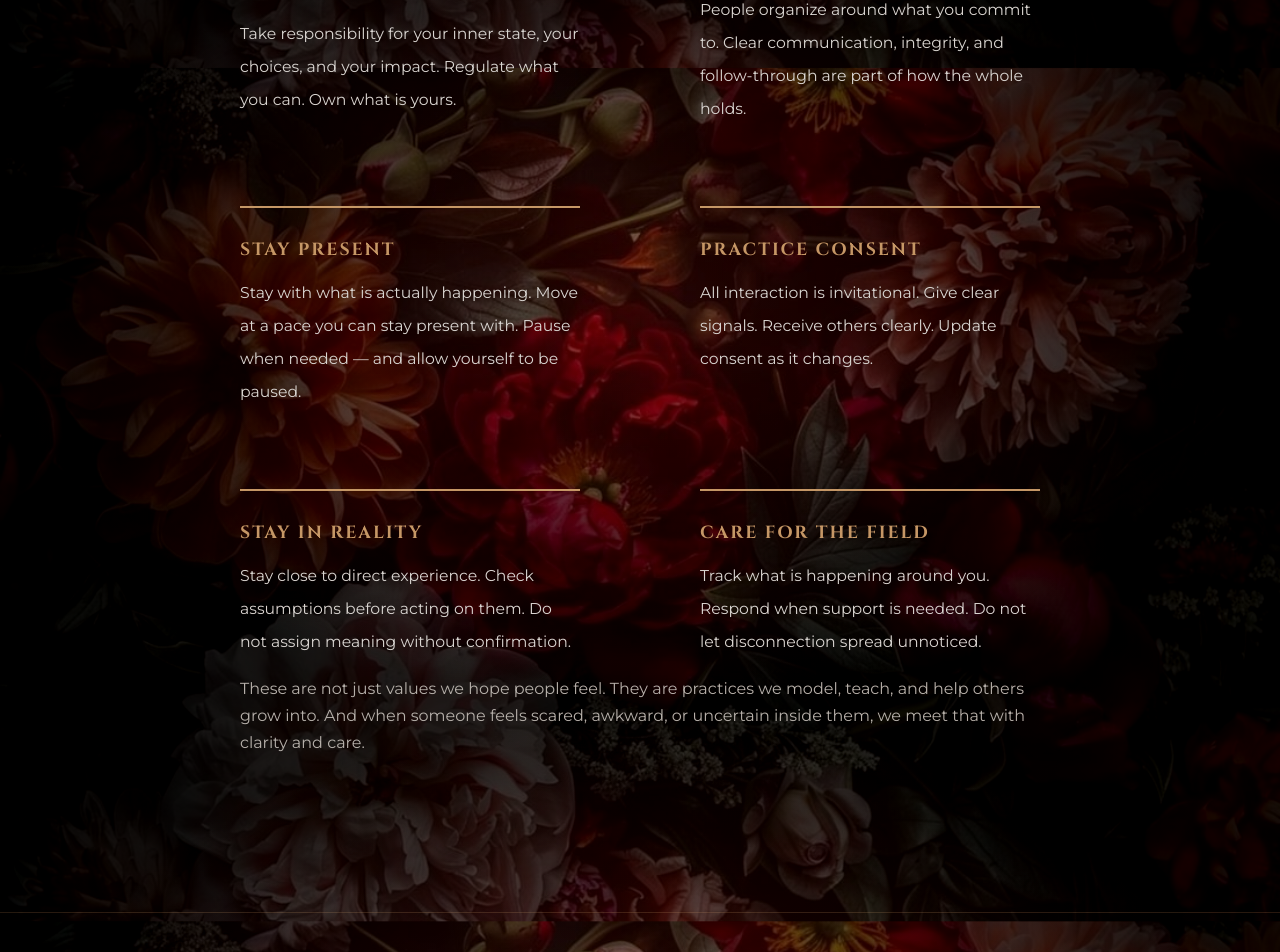
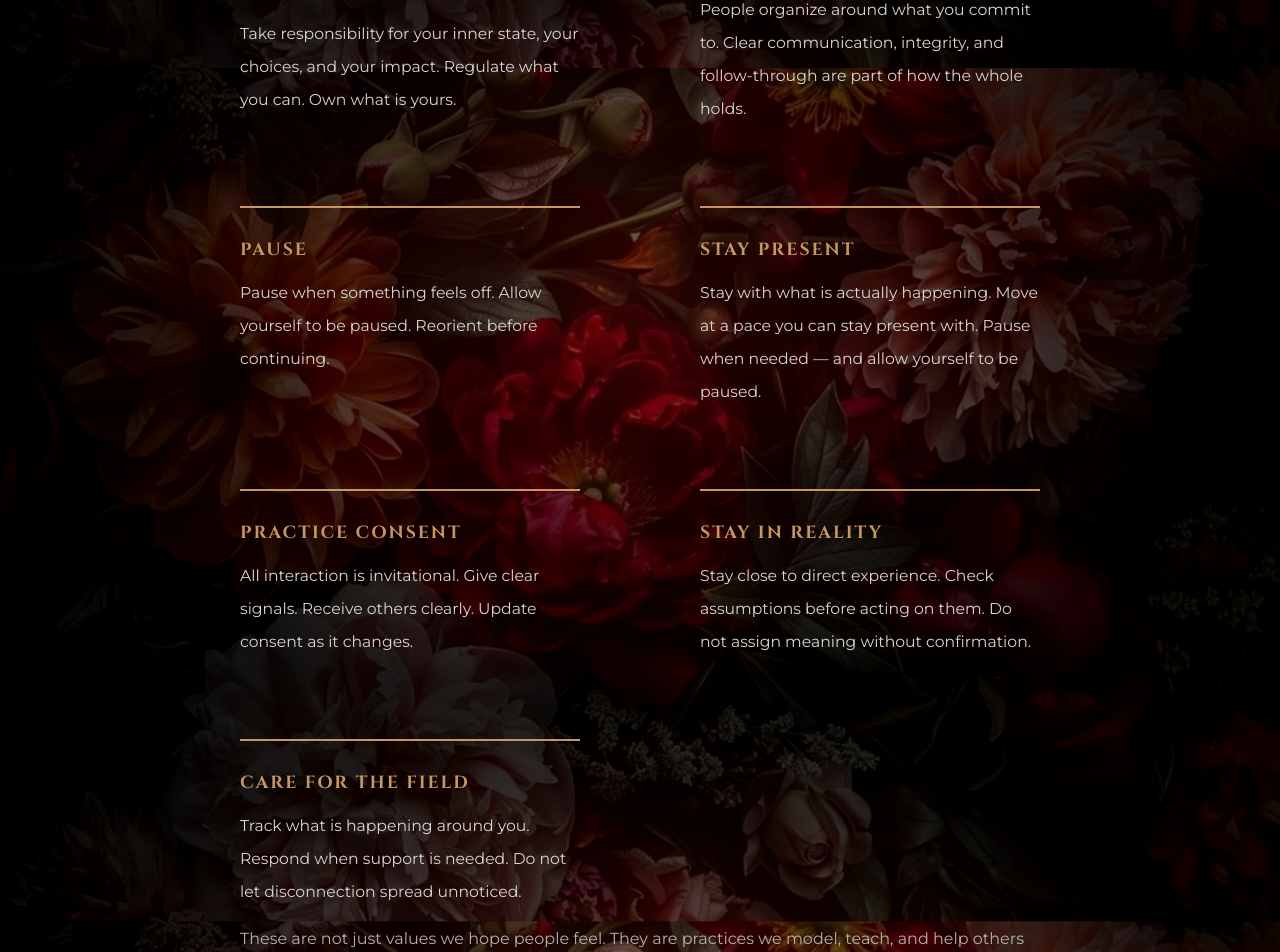
Before and after one commit to alimarie89/REVEL, a React (Vite) app in the folder frontend/: page /team-vision in a window 1280 px wide. Shown: the part 2492-3444 px from the top of the page. Built offline with nearby package versions, Linux system fonts and the light colour scheme.

Commit message:
Add: New 'Pause' commitment card to 'Our Commitments' section

```diff
--- a/frontend/src/pages/TeamVision.jsx
+++ b/frontend/src/pages/TeamVision.jsx
@@ -58,6 +58,13 @@
               <h3>Follow Through</h3>
               <p>People organize around what you commit to.
 Clear communication, integrity, and follow-through are part of how the whole holds.</p>
+            </div>
+
+            <div className="foundation-item">
+              <h3>Pause</h3>
+              <p>Pause when something feels off.
+Allow yourself to be paused.
+Reorient before continuing.</p>
             </div>
 
             <div className="foundation-item">
```
